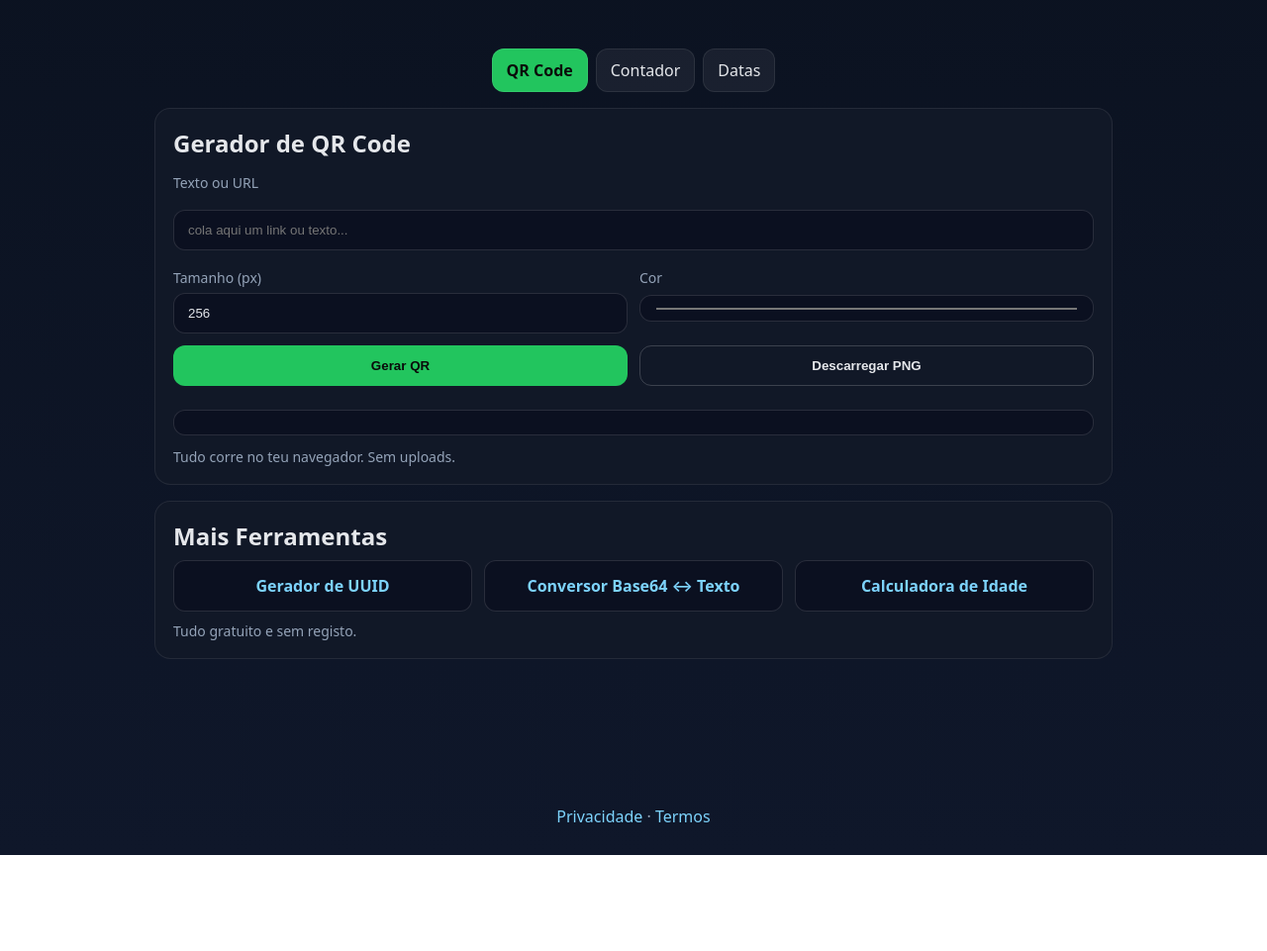
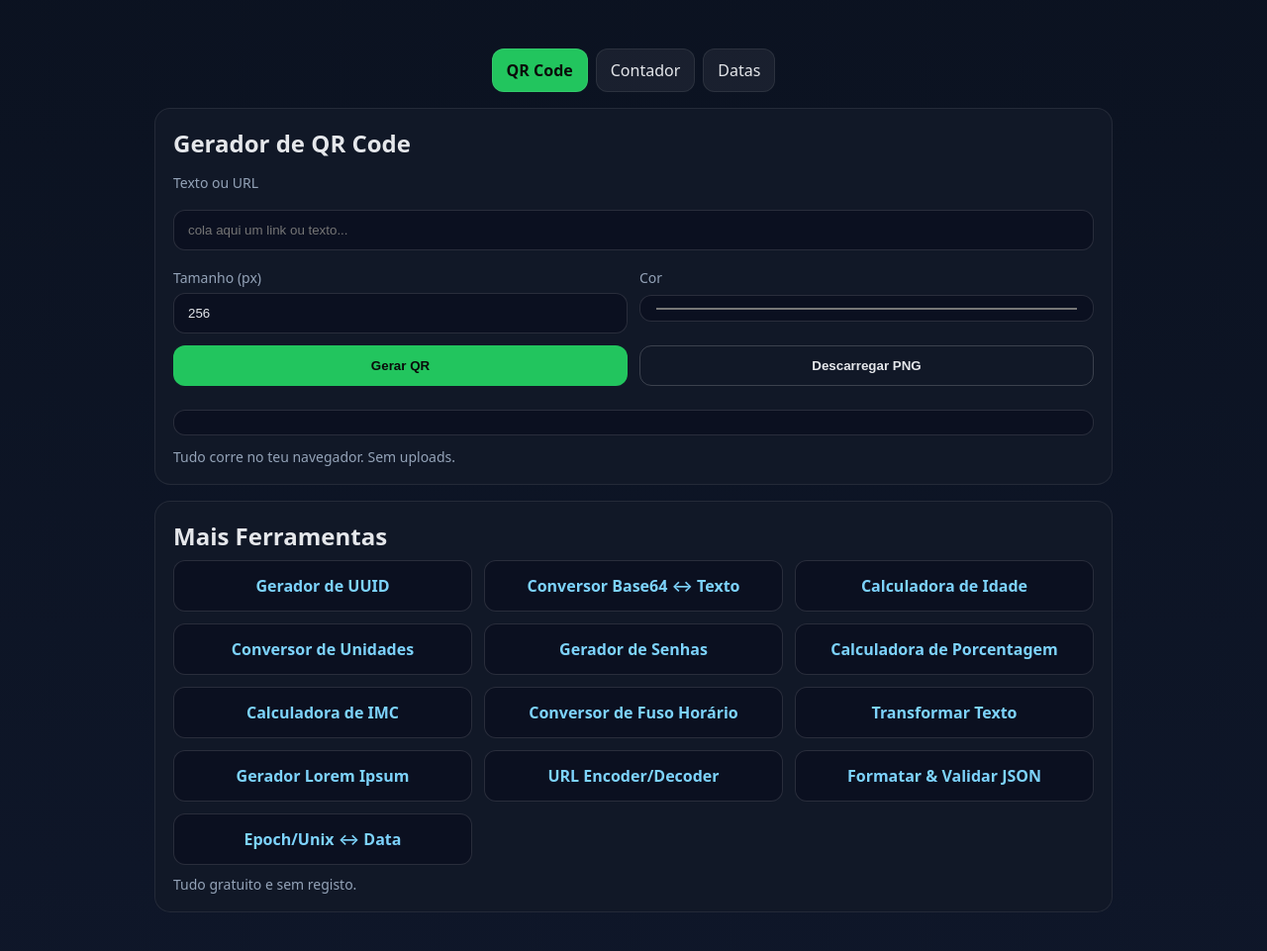
Before and after one commit to tecne27-bit/tecne27-bit.github.io, a plain HTML site: page index.html in a window 1280 px wide. Shown: the part 97-1058 px from the top of the page at 99% size. Before the commit the page ends 961 px from the top, so only its background shows below. Drawn offline with Linux system fonts and the light colour scheme.

Commit message:
Update index.html

```diff
--- a/index.html
+++ b/index.html
@@ -115,15 +115,33 @@
 <!-- Mais Ferramentas -->
 <section class="card">
   <h2>Mais Ferramentas</h2>
+
+  <!-- primeiras (já existentes) -->
   <div class="tools-grid">
     <a class="tool" href="/uuid.html">Gerador de UUID</a>
     <a class="tool" href="/base64.html">Conversor Base64 ↔ Texto</a>
     <a class="tool" href="/idade.html">Calculadora de Idade</a>
   </div>
+
+  <!-- novas ferramentas (adicionadas) -->
+  <div class="tools-grid" style="margin-top:12px">
+    <a class="tool" href="/unidades.html">Conversor de Unidades</a>
+    <a class="tool" href="/senha.html">Gerador de Senhas</a>
+    <a class="tool" href="/porcentagem.html">Calculadora de Porcentagem</a>
+    <a class="tool" href="/imc.html">Calculadora de IMC</a>
+    <a class="tool" href="/fuso-horario.html">Conversor de Fuso Horário</a>
+    <a class="tool" href="/texto-case.html">Transformar Texto</a>
+    <a class="tool" href="/lorem.html">Gerador Lorem Ipsum</a>
+    <a class="tool" href="/url.html">URL Encoder/Decoder</a>
+    <a class="tool" href="/json.html">Formatar & Validar JSON</a>
+    <a class="tool" href="/epoch.html">Epoch/Unix ↔ Data</a>
+  </div>
+
   <div class="muted" style="margin-top:10px;">Tudo gratuito e sem registo.</div>
 </section>
 
 <!-- Bloco de anúncios AdSense -->
+
     <ins class="adsbygoogle"
          style="display:block; text-align:center; margin:20px 0;"
          data-ad-client="ca-pub-5475264542757899"
```
Lines whose indentation alone changed are shown as unchanged.
